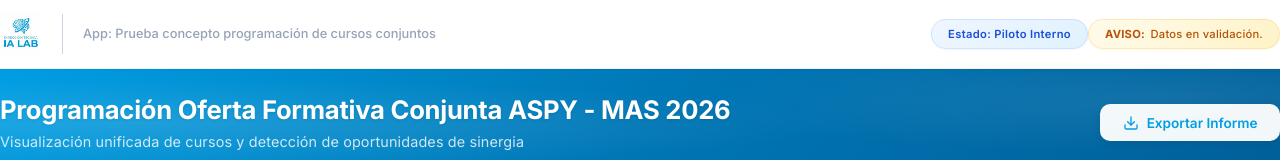
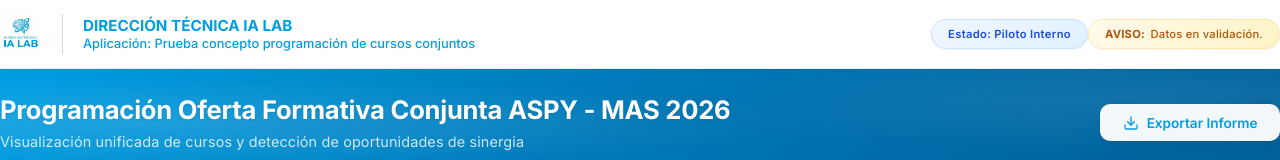
Before and after one commit to rgarciarojo76-ctrl/Direccion-Tecnica-Integracion-Formacion, a React (Vite) app: page / in a window 1280 px wide. Shown: the top 160 px of the page. Built offline with nearby package versions, Linux system fonts and the light colour scheme; no server answers.

Commit message:
style: add DIRECCIÓN TÉCNICA IA LAB title in bold + app descriptor in corporate blue

```diff
--- a/src/App.jsx
+++ b/src/App.jsx
@@ -118,9 +118,14 @@ function App() {
 
             {/* App descriptor - separated by subtle divider */}
             <div className="header-separator" style={{ marginLeft: '1.25rem', marginRight: '1.25rem' }}></div>
-            <p className="header-brand-subtitle">
-              App: Prueba concepto programación de cursos conjuntos
-            </p>
+            <div className="flex flex-col justify-center">
+              <span style={{ color: '#009ee3', fontWeight: 700, fontSize: '0.95rem', lineHeight: 1.3 }}>
+                DIRECCIÓN TÉCNICA IA LAB
+              </span>
+              <span style={{ color: '#009ee3', fontWeight: 500, fontSize: '0.8rem', lineHeight: 1.3 }}>
+                Aplicación: Prueba concepto programación de cursos conjuntos
+              </span>
+            </div>
           </div>
 
           <div className="header-right flex items-center gap-3">
```
